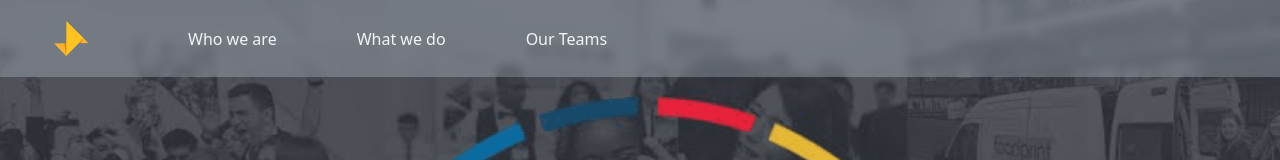
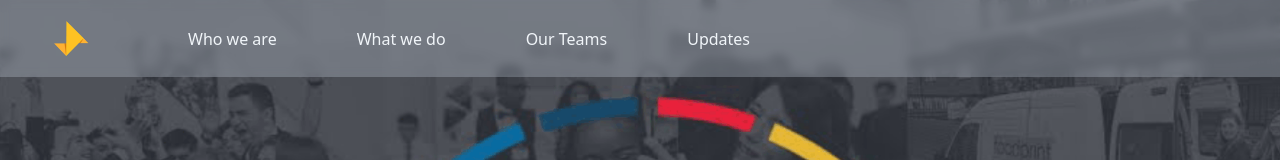
Before and after one commit to abhrajitray77/enactus-smit, a Next.js app: page / in a window 1280 px wide. Shown: the top 160 px of the page. Built offline with nearby package versions, Linux system fonts and the light colour scheme.

Commit message:
added updates option in navbar

```diff
--- a/src/Components/Header.tsx
+++ b/src/Components/Header.tsx
@@ -19,6 +19,7 @@ const Header = () => {
           <li>Who we are</li>
           <li>What we do</li>
           <li>Our Teams</li>
+          <li>Updates</li>
         </ul>
       </div>
     </header>
```
